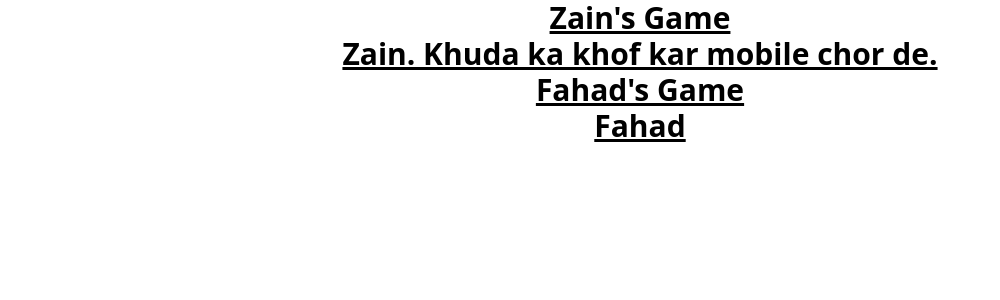
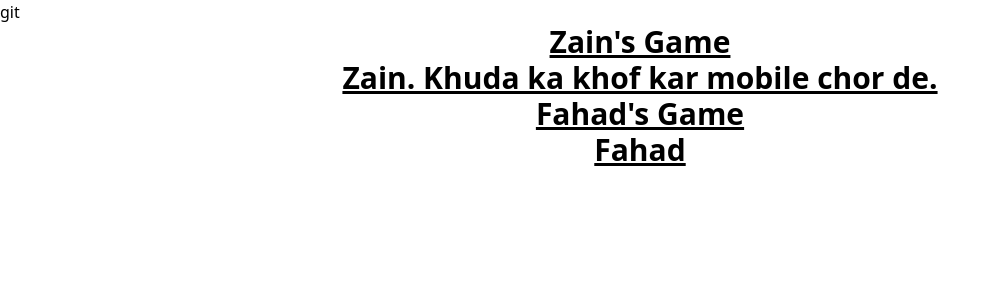
Before and after one commit to bilawal506/portfolio, a Next.js app in the folder my-app/: page / in a window 1280 px wide. Shown: the top 300 px of the page, without its empty margins (0-1000 px from the left). Built offline with nearby package versions, Linux system fonts and the light colour scheme.

Commit message:
second commit by zain

```diff
--- a/my-app/app/page.js
+++ b/my-app/app/page.js
@@ -4,7 +4,7 @@ import  Zain  from "@/components/Zain";
 export default function Home() {
   return (
     <>
-    <div>
+    <div>git
       <h1 className="text-3xl font-bold underline text-center">Zain's Game</h1>
       <Zain />
     </div>
```
